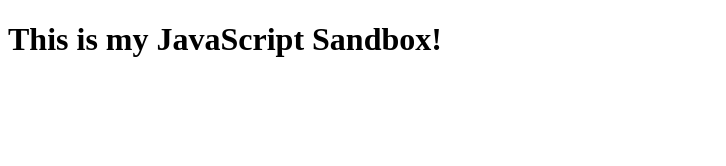
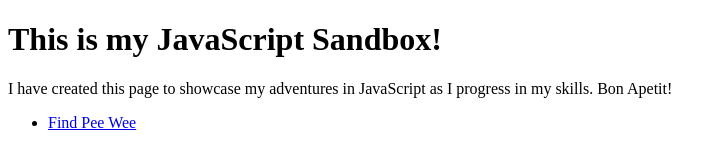
Before and after one commit to stevejd88/js-sandbox, a plain HTML site: page index.html in a window 1280 px wide. Shown: the whole page, without its empty margins (0-726 px from the left). Drawn offline with Linux system fonts and the light colour scheme.

Commit message:
created gh-pages for js sandbox

```diff
--- a/index.html
+++ b/index.html
@@ -9,7 +9,11 @@
   </head>
   <body>
    <h1>This is my JavaScript Sandbox!</h1>
+   <p>I have created this page to showcase my adventures in JavaScript as I progress in my skills. Bon Apetit!</p>
 
+   <ul>
+     <li><a href="./door-game/index.html">Find Pee Wee</a></li>
+   </ul>
 
   </body>
 </html>
```
Also changed, not shown: door-game/index.html (+1 -0 lines).
